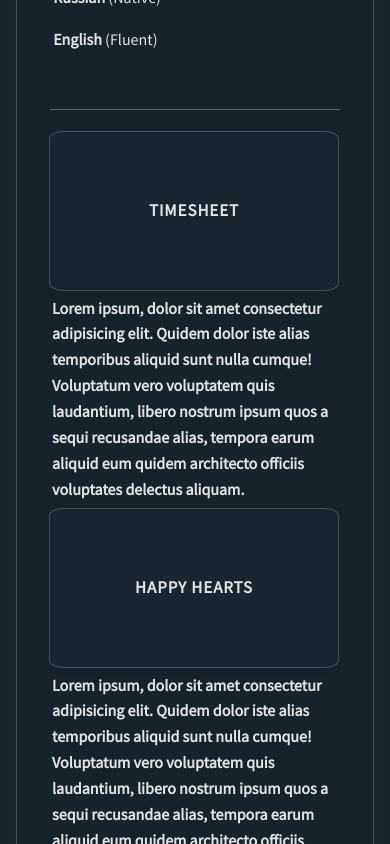
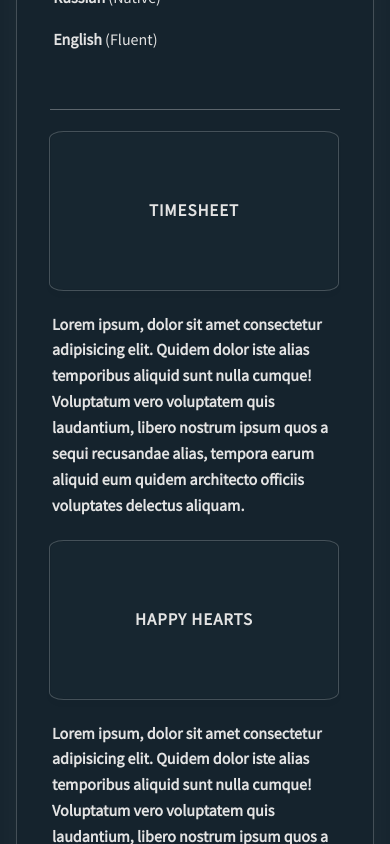
Before and after one commit to h4x0rlol/Blog, a Next.js app in the folder client/: page / in a window 390 px wide. Shown: the part 1340-2184 px from the top of the page. Built offline with nearby package versions, Linux system fonts and the light colour scheme.

Commit message:
paddings on projects

```diff
--- a/client/styles/Projects.module.scss
+++ b/client/styles/Projects.module.scss
@@ -12,6 +12,7 @@
   flex-direction: row;
   width: 100%;
   justify-content: space-between;
+  padding-bottom: 0.5rem;
 }
 
 .project_description {
@@ -108,6 +109,7 @@
   .project_description {
     padding-left: 0.5rem;
     padding-right: 0;
+    padding-top: 1rem;
   }
 
   .items {
@@ -119,6 +121,7 @@
 
   .project {
     flex-direction: column;
+    padding-bottom: 1rem;
   }
 
   .footer_text {
```
